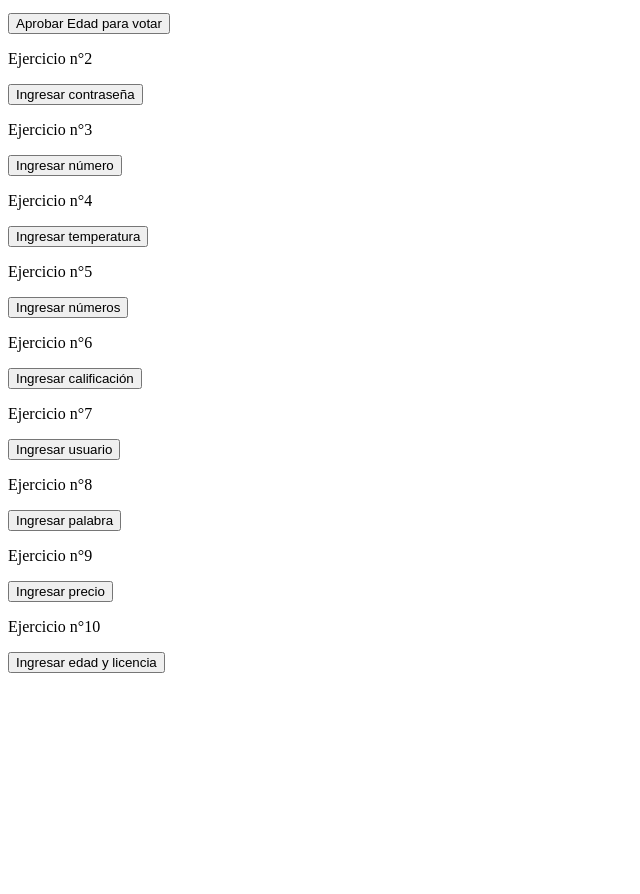
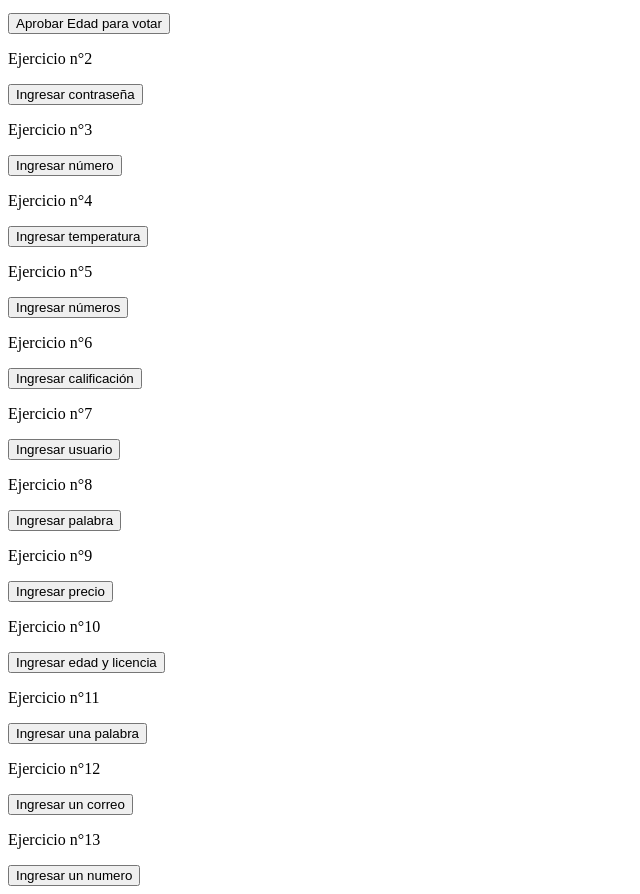
Before and after one commit to alee29304/fundamentos_JavaScript, a plain HTML site: page 05_condiciones_if_else/index.html in a window 1280 px wide. Shown: the part 101-995 px from the top of the page, without its empty margins (0-640 px from the left). Before the commit the page ends 800 px from the top, so only its background shows below. Drawn offline with Linux system fonts and the light colour scheme.

Commit message:
avance 1.7

```diff
--- a/05_condiciones_if_else/index.html
+++ b/05_condiciones_if_else/index.html
@@ -31,6 +31,12 @@
         <button onclick="precioDesc()">Ingresar precio</button>
         <p>Ejercicio n°10</p>
         <button onclick="personaConducir()">Ingresar edad y licencia</button>
+        <p>Ejercicio n°11</p>
+        <button onclick="palabraLarga()">Ingresar una palabra</button>
+        <p>Ejercicio n°12</p>
+        <button onclick="validarCorreo()">Ingresar un correo</button>
+        <p>Ejercicio n°13</p>
+        <button onclick="verificarNumero()">Ingresar un numero</button>
     </main>
 
     <script src="static/js/script.js"></script>
--- a/05_condiciones_if_else/static/js/script.js
+++ b/05_condiciones_if_else/static/js/script.js
@@ -165,14 +165,50 @@ Solicita dos palabras con prompt().Compara cuántas letras tiene cada
  una y muestra cuál es más larga o si tienen el mismo largo. */
 
 function palabraLarga() {
-    let pal1 = prompt("Ingrese primera palabra")
-    let pal2 = prompt("Ingrese segunda palabra")
+    let pal1 = prompt("Ingrese primera palabra:")
+    let pal2 = prompt("Ingrese segunda palabra:")
 
     if (pal1 == "" && pal2 == "") {
-
+        alert("Ingrese algún valor para trabajar...")
     } else if (pal1.length < pal2.length) {
-        alert(`La palabra más larga es ${pal2} con $pal.length} caracteres`)
+        alert(`La palabra más larga es ${pal2} con ${pal2.length} carácteres`)
     } else if (pal1.length == pal2.length) {
-        alert("")
+        alert(`Las palabras ${pal2} y ${pal1} tienen mismo largo con:\n
+        ${pal1.length} carácteres`)
+    } else {
+        alert(`La palabra más larga es ${pal1} con ${pal1.length} carácteres`)
     }
 }
+
+
+/* 12. - Validar correo electrónico
+Pide al usuario que ingrese un correo.Verifica si
+ el texto contiene el símbolo @.Si lo tiene, muestra "Correo válido", si no, "Correo inválido". */
+
+function validarCorreo() {
+    let email = prompt("Ingrese su correo electrónico:");
+
+    if (email.includes("@")) {
+        alert(`El correo ${email} es válido`);
+    } else {
+        alert(`El correo ${email} es inválido`);
+    }
+}
+
+
+/* 13. - Verificar si un número es positivo o negativo
+Solicita un número.Muestra si es positivo, negativo o cero. */
+
+function verificarNumero() {
+    let num = parseInt(prompt("Ingrese un número"));
+
+    if (num > 0) {
+        alert("El número es positivo");
+    } else if (num < 0) {
+        alert("El número es negativo");
+    } else if (num == 0) {
+        alert("El número es cero");
+    } else {
+        alert("Ingrese un número");
+    }
+}
```
